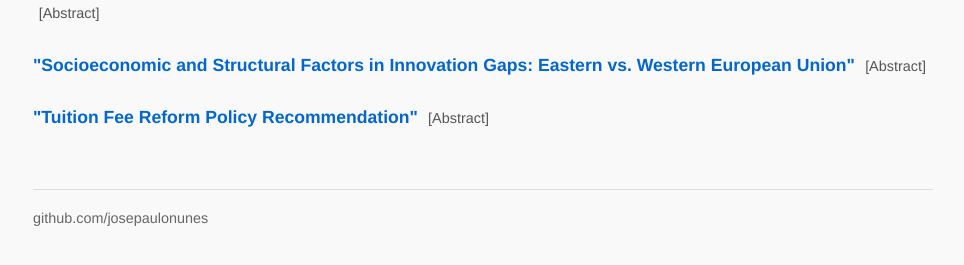
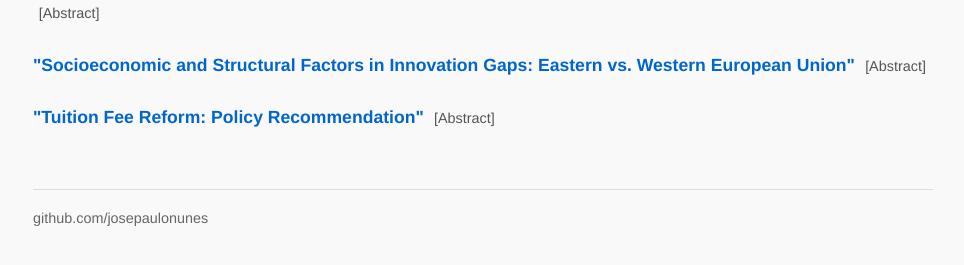
Before and after one commit to josepaulonunes/josepaulonunes.github.io, a Jekyll site: the page built from index.md, in a window 1280 px wide. Shown: the part 538-803 px from the top of the page, without its empty margins (157-1121 px from the left). Built offline with Jekyll 4.4.1, drawn with Linux system fonts in a browser that asks for light colours.

```diff
--- a/index.md
+++ b/index.md
@@ -61,7 +61,7 @@ This study investigates the extent to which socioeconomic and structural factors
 </li>
 
 <li>
-<a href="/Tuition_Fee_Reform.pdf"><strong>"Tuition Fee Reform Policy Recommendation"</strong></a>
+<a href="/Tuition_Fee_Reform.pdf"><strong>"Tuition Fee Reform: Policy Recommendation"</strong></a>
 <span class="clickable-paper"> [Abstract] </span>
 <div class="abstract">
 This paper examines the efficiency and equity impacts of higher education tuition fees, drawing on evidence from Germany's 2007 university fee reforms. Using key public economics concepts like positive externalities, Pigouvian subsidies, optimal taxation, and welfare theory, it shows that shifting costs onto students triggers severe market failures. The evidence reveals that even small fees drop overall enrollment, alter student mobility, and place an unfair burden on low income families.
```
